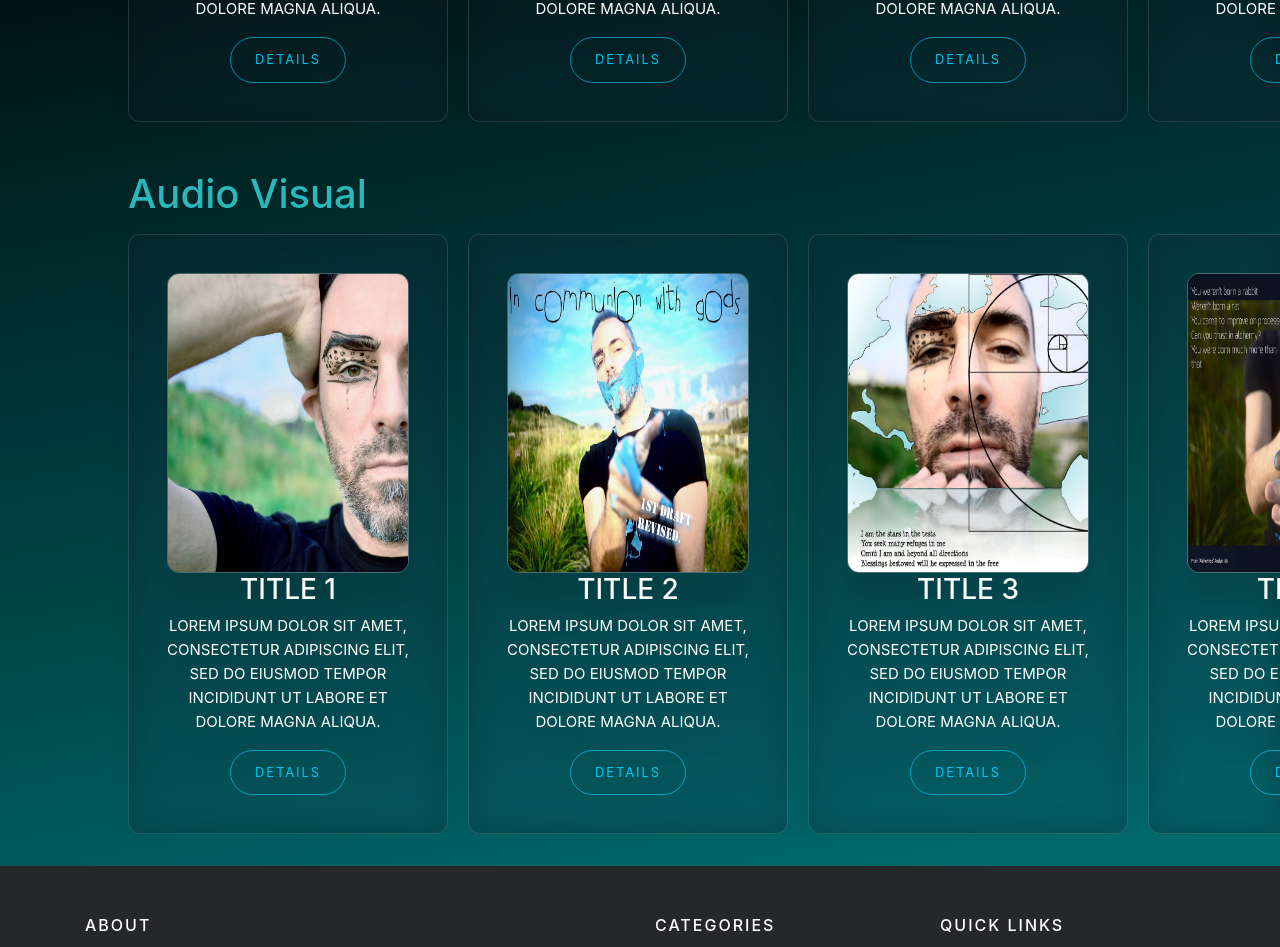
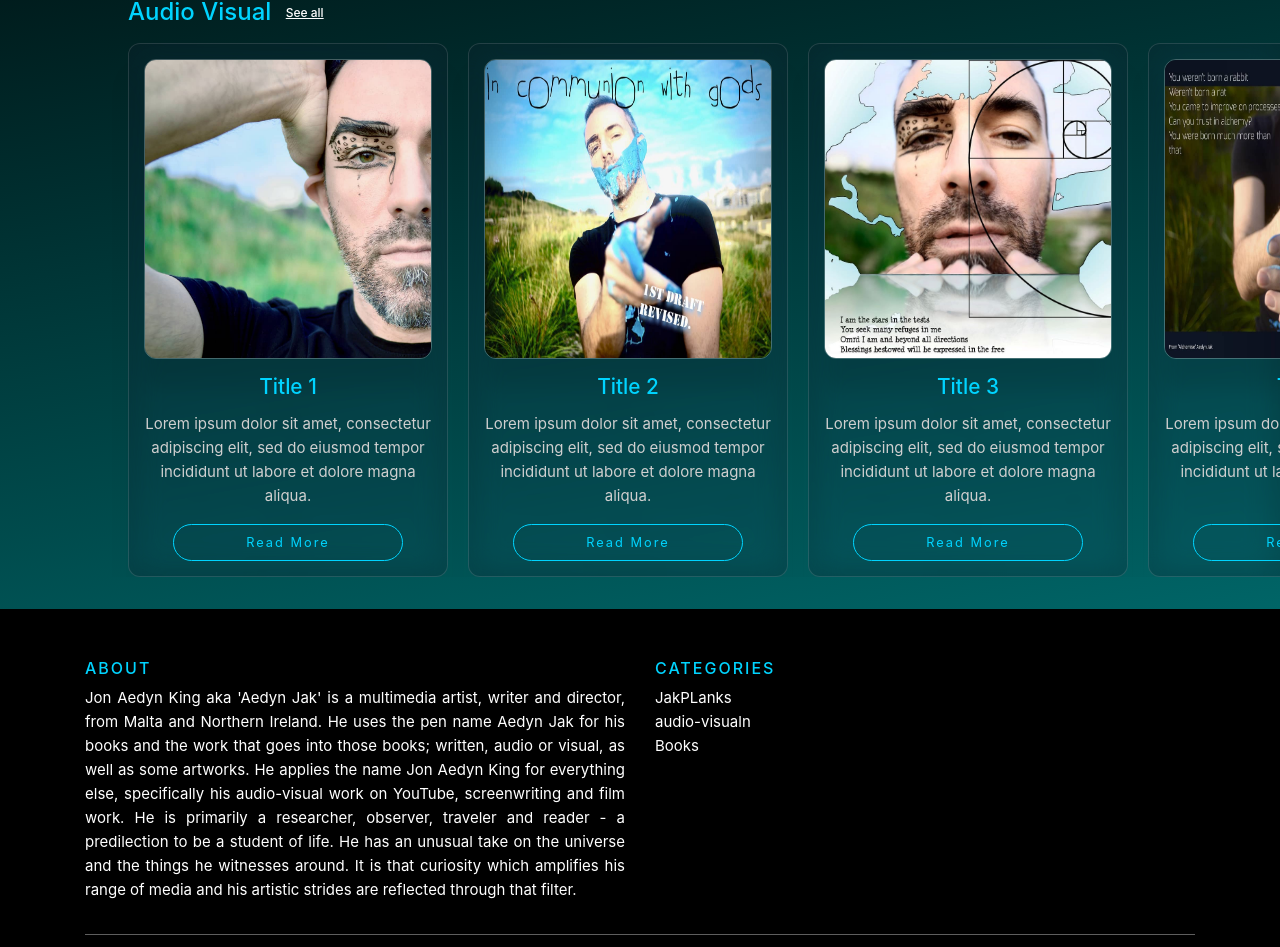
Before and after one commit to fbapereira/John-king, a Vue app: page / in a window 1280 px wide. Shown: the part 1848-2795 px from the top of the page. Built offline with nearby package versions, Linux system fonts and the light colour scheme.

Commit message:
Desing adjusts

```diff
--- a/src/assets/base.css
+++ b/src/assets/base.css
@@ -26,3 +26,8 @@ body {
   background: rgb(0, 107, 109);
   background: linear-gradient(350deg, rgba(0, 107, 109, 1) 11%, rgba(0, 0, 0, 1) 51%);
 }
+
+:root {
+  --primary-color: #00d4ff;
+  --secundary-color: #e89f20;
+}
--- a/src/components/Card.vue
+++ b/src/components/Card.vue
@@ -7,29 +7,29 @@ defineProps({
 </script>
 
 <template>
-  <div class="container">
+  <div class="card">
     <div class="wrapper">
       <img class="banner-image" :src="image" alt="image" />
-      <h3>{{ title }}</h3>
-      <p>
+      <h2 class="card-title">{{ title }}</h2>
+      <p class="card-description">
         {{ description }}
       </p>
     </div>
     <div class="button-wrapper">
-      <button class="btn outline">DETAILS</button>
+      <button class="btn outline">Read More</button>
       <!-- <button class="btn fill">BUY NOW</button> -->
     </div>
   </div>
 </template>
 
 <style scoped>
-.container {
+.card {
   backdrop-filter: blur(16px) saturate(180%);
   -webkit-backdrop-filter: blur(16px) saturate(180%);
   background-color: rgba(17, 25, 40, 0.25);
   border-radius: 12px;
   border: 1px solid rgba(255, 255, 255, 0.125);
-  padding: 38px;
+  padding: 15px;
   filter: drop-shadow(0 30px 10px rgba(0, 0, 0, 0.125));
   display: flex;
   flex-direction: column;
@@ -37,12 +37,6 @@ defineProps({
   justify-content: center;
   text-align: center;
   min-width: 20rem;
-  max-width: 80%;
-}
-
-.wrapper {
-  width: 100%;
-  height: 100%;
 }
 
 .banner-image {
@@ -54,25 +48,29 @@ defineProps({
   border: 1px solid rgba(255, 255, 255, 0.255);
 }
 
-h3 {
-  color: rgba(255, 255, 255, 0.98);
-  text-transform: uppercase;
+.card-title {
+  font-size: 1.3rem;
+  margin-top: 1rem;
+  color: var(--primary-color);
 }
 
-p {
-  color: #fff;
+.card-description {
+  color: #cfcfcf;
   text-align: center;
-  text-transform: uppercase;
+}
+.button-wrapper {
+  width: 80%;
 }
 
 .btn {
   border: none;
-  padding: 12px 24px;
+  padding: 8px 24px;
   border-radius: 24px;
   font-size: 12px;
   font-size: 0.8rem;
   letter-spacing: 2px;
   cursor: pointer;
+  width: 100%;
 }
 
 .btn + .btn {
@@ -81,20 +79,20 @@ p {
 
 .outline {
   background: transparent;
-  color: rgba(0, 212, 255, 0.9);
-  border: 1px solid rgba(0, 212, 255, 0.6);
+  color: var(--primary-color);
+  border: 1px solid var(--primary-color);
   transition: all 0.3s ease;
 }
 
 .outline:hover {
-  transform: scale(1.125);
+  transform: scale(1.05);
   color: rgba(255, 255, 255, 0.9);
   border-color: rgba(255, 255, 255, 0.9);
   transition: all 0.3s ease;
 }
 
 .fill {
-  background: rgba(0, 212, 255, 0.9);
+  background: var(--primary-color);
   color: rgba(255, 255, 255, 0.95);
   filter: drop-shadow(0);
   font-weight: bold;
--- a/src/components/HelloWorld.vue
+++ /dev/null
@@ -1,44 +0,0 @@
-<script setup>
-defineProps({
-  msg: {
-    type: String,
-    required: true
-  }
-})
-</script>
-
-<template>
-  <div class="greetings">
-    <h1 class="green">{{ msg }}</h1>
-    <h3>
-      You’ve successfully created a project with
-      <a href="https://vitejs.dev/" target="_blank" rel="noopener">Vite</a> +
-      <a href="https://vuejs.org/" target="_blank" rel="noopener">Vue 3</a>.
-    </h3>
-  </div>
-</template>
-
-<style scoped>
-h1 {
-  font-weight: 500;
-  font-size: 2.6rem;
-  position: relative;
-  top: -10px;
-}
-
-h3 {
-  font-size: 1.2rem;
-}
-
-.greetings h1,
-.greetings h3 {
-  text-align: center;
-}
-
-@media (min-width: 1024px) {
-  .greetings h1,
-  .greetings h3 {
-    text-align: left;
-  }
-}
-</style>
--- a/src/components/TheFooter.vue
+++ b/src/components/TheFooter.vue
@@ -6,27 +6,27 @@
         <div class="col-sm-12 col-md-6">
           <h6>About</h6>
           <p class="text-justify">
-            Scanfcode.com <i>CODE WANTS TO BE SIMPLE </i> is an initiative to help the upcoming
-            programmers with the code. Scanfcode focuses on providing the most efficient code or
-            snippets as the code wants to be simple. We will help programmers build up concepts in
-            different programming languages that include C, C++, Java, HTML, CSS, Bootstrap,
-            JavaScript, PHP, Android, SQL and Algorithm.
+            Jon Aedyn King aka 'Aedyn Jak' is a multimedia artist, writer and director, from Malta
+            and Northern Ireland. He uses the pen name Aedyn Jak for his books and the work that
+            goes into those books; written, audio or visual, as well as some artworks. He applies
+            the name Jon Aedyn King for everything else, specifically his audio-visual work on
+            YouTube, screenwriting and film work. He is primarily a researcher, observer, traveler
+            and reader - a predilection to be a student of life. He has an unusual take on the
+            universe and the things he witnesses around. It is that curiosity which amplifies his
+            range of media and his artistic strides are reflected through that filter.
           </p>
         </div>
 
         <div class="col-xs-6 col-md-3">
           <h6>Categories</h6>
           <ul class="footer-links">
-            <li><a href="http://scanfcode.com/category/c-language/">C</a></li>
-            <li><a href="http://scanfcode.com/category/front-end-development/">UI Design</a></li>
-            <li><a href="http://scanfcode.com/category/back-end-development/">PHP</a></li>
-            <li><a href="http://scanfcode.com/category/java-programming-language/">Java</a></li>
-            <li><a href="http://scanfcode.com/category/android/">Android</a></li>
-            <li><a href="http://scanfcode.com/category/templates/">Templates</a></li>
+            <li><a>JakPLanks</a></li>
+            <li><a>audio-visualn</a></li>
+            <li><a>Books</a></li>
           </ul>
         </div>
 
-        <div class="col-xs-6 col-md-3">
+        <!-- <div class="col-xs-6 col-md-3">
           <h6>Quick Links</h6>
           <ul class="footer-links">
             <li><a href="http://scanfcode.com/about/">About Us</a></li>
@@ -35,7 +35,7 @@
             <li><a href="http://scanfcode.com/privacy-policy/">Privacy Policy</a></li>
             <li><a href="http://scanfcode.com/sitemap/">Sitemap</a></li>
           </ul>
-        </div>
+        </div> -->
       </div>
       <hr />
     </div>
@@ -43,7 +43,7 @@
       <div class="row">
         <div class="col-md-8 col-sm-6 col-xs-12">
           <p class="copyright-text">
-            Copyright &copy; 2017 All Rights Reserved by <a href="#">Scanfcode</a>.
+            Copyright &copy; 2017 All Rights Reserved by <a href="#">John King</a>.
           </p>
         </div>
 
@@ -70,11 +70,11 @@
 <style lang="scss" scoped>
 .site-footer {
   margin-top: 2rem;
-  background-color: #26272b;
+  background-color: #000;
   padding: 45px 0 20px;
   font-size: 15px;
   line-height: 24px;
-  color: #737373;
+  color: #fff;
 }
 .site-footer hr {
   border-top-color: #bbb;
@@ -84,17 +84,18 @@
   margin: 20px 0;
 }
 .site-footer h6 {
-  color: #fff;
+  color: var(--primary-color);
   font-size: 16px;
   text-transform: uppercase;
   margin-top: 5px;
   letter-spacing: 2px;
 }
 .site-footer a {
-  color: #737373;
+  color: #fff;
+  cursor: pointer;
 }
 .site-footer a:hover {
-  color: #3366cc;
+  color: var(--primary-color);
   text-decoration: none;
 }
 .footer-links {
@@ -105,13 +106,13 @@
   display: block;
 }
 .footer-links a {
-  color: #737373;
+  color: #fff;
 }
 .footer-links a:active,
 .footer-links a:focus,
 .footer-links a:hover {
-  color: #3366cc;
-  text-decoration: none;
+  color: var(--primary-color);
+  text-decoration: underline;
 }
 .footer-links.inline li {
   display: inline-block;
--- a/src/components/TheMenu.vue
+++ b/src/components/TheMenu.vue
@@ -23,7 +23,7 @@
 
   .menu-item {
     width: 10rem;
-    color: #2ab8ba;
+    color: var(--primary-color);
     text-align: center;
 
     .container-card {
@@ -33,6 +33,12 @@
       background-clip: padding-box;
       border-radius: 45px;
       padding: 8px;
+      cursor: pointer;
+      transition:
+        color 0.5s,
+        border 0.5s,
+        text-decoration 0.5s,
+        background-color 0.5s;
 
       &::before {
         position: absolute;
@@ -43,7 +49,13 @@
         content: '';
         z-index: -1;
         border-radius: 45px;
-        background: linear-gradient(71deg, #0d1212, #2ab8ba, #0d1212);
+        background: linear-gradient(71deg, #0d1212, var(--primary-color), #0d1212);
+      }
+
+      &:hover {
+        border: 2px solid var(--primary-color);
+        background-color: var(--primary-color);
+        text-decoration: underline;
       }
     }
   }
--- a/src/views/HomeView.vue
+++ b/src/views/HomeView.vue
@@ -1,5 +1,5 @@
 <script setup>
-import TheBanner from '../components/Banner.vue'
+import TheBanner from '../components/TheBanner.vue'
 import TheMenu from '../components/TheMenu.vue'
 import TheFooter from '../components/TheFooter.vue'
 import Card from '../components/Card.vue'
@@ -10,7 +10,7 @@ import Card from '../components/Card.vue'
     <TheBanner />
     <TheMenu />
 
-    <h1>Planks</h1>
+    <h1>Planks <a href="">See all</a></h1>
     <div class="items">
       <Card
         :title="'Title 1'"
@@ -39,7 +39,7 @@ import Card from '../components/Card.vue'
       />
     </div>
 
-    <h1>Books</h1>
+    <h1>Books <a href="">See all</a></h1>
     <div class="items">
       <Card
         :title="'Title 1'"
@@ -68,7 +68,7 @@ import Card from '../components/Card.vue'
       />
     </div>
 
-    <h1>Audio Visual</h1>
+    <h1>Audio Visual <a href="">See all</a></h1>
     <div class="items">
       <Card
         :title="'Title 1'"
@@ -102,10 +102,19 @@ import Card from '../components/Card.vue'
 
 <style lang="scss" scoped>
 h1 {
-  color: #2ab8ba;
+  color: var(--primary-color);
   margin-left: 10%;
   margin-top: 3rem;
   margin-bottom: 1rem;
+  font-size: 1.5rem;
+
+  a {
+    font-size: 0.75rem;
+    color: white;
+    text-decoration: underline;
+    margin-left: 0.5rem;
+    vertical-align: middle;
+  }
 }
 
 .items {
```
Also changed, not shown: src/components/TheBanner.vue (renamed from src/components/Banner.vue).
